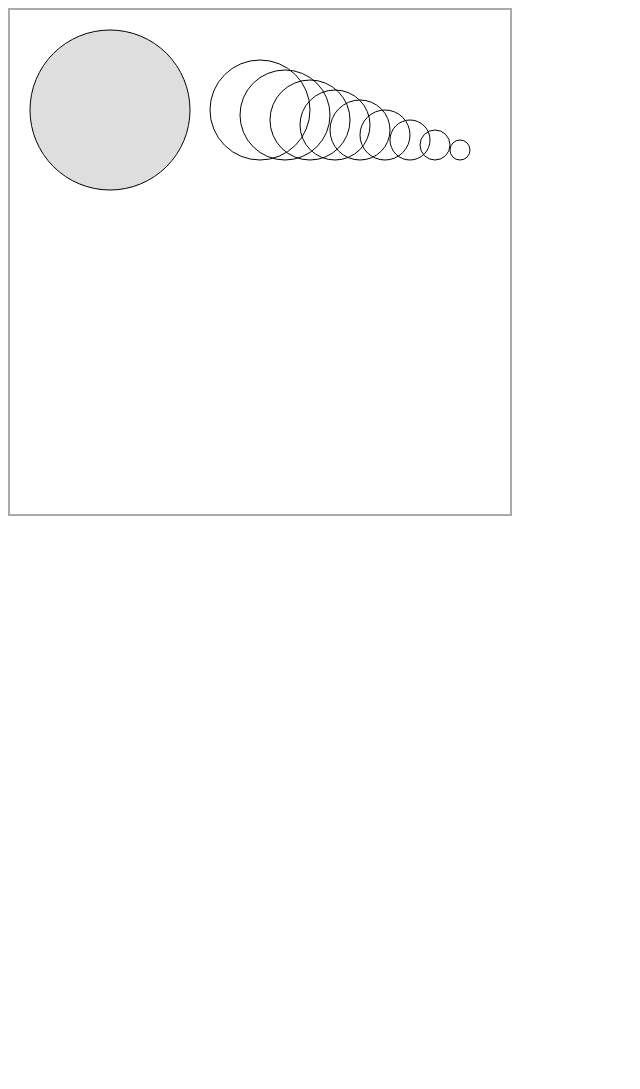
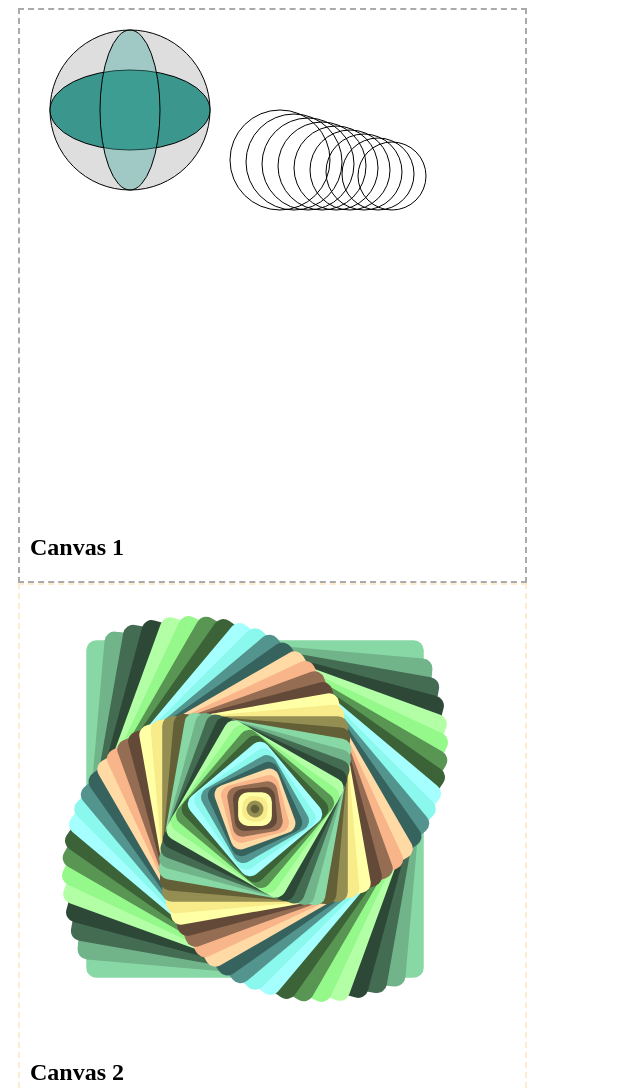
Before and after one commit to gracehartzell/raphael-js, a plain HTML site: page index.html in a window 1280 px wide. Shown: the top 1089 px of the page, without its empty margins (0-640 px from the left). Before the commit the page ends 800 px from the top, so only its background shows below. Drawn offline with nearby package versions, Linux system fonts and the light colour scheme.

Commit message:
More additions to my playground

```diff
--- a/app.js
+++ b/app.js
@@ -1,25 +1,54 @@
 console.log('Helplessly Hoping');
+
 document.addEventListener('DOMContentLoaded', () => {
     console.log('her harlequin hovers nearby');
 
+/***********************************************************************
+****************** BASIC SHAPES ***************************************
+***********************************************************************/
 
     let paper = new Raphael(document.getElementById('canvas_container'), 500, 500 );
 
     let circle = paper.circle(100, 100, 80);
 
     for (let i = 0; i < 9; i++) {
-        let multiplier = i*5;
-        paper.circle(250 + (5*multiplier), 100 + multiplier, 50 - multiplier);
+        let multiplier = i * 2; // distance between circles
+        paper.circle(250 + (7 * multiplier), 150 + multiplier, 50 - multiplier);
     }
 
     circle.attr('fill', '#dedede');
 
+    // Ellipses: required params: center x, center y, horizontal radius, vertical radius, e.g. ellipse(cx, cy, hrad, vrad):
+    let ellipse = paper.ellipse(100, 100, 80, 40);
+    ellipse.attr('fill', '#3b978d');
+    let ellipse2 = paper.ellipse(100, 100, 30, 80 );
+    ellipse2.attr({
+        'fill': '#41a59b',
+        'fill-opacity': 0.4
+    });
 
 
 
 
+/***********************************************************************
+******************CREATING PATHS ***************************************
+***********************************************************************/
+
+    let canvas3 = new Raphael(document.getElementById('canvas3'), 500, 500);
+
+    let rectPath = canvas3.path('M10, 10LI20,150L90,80Z'); // M(coordinates) moves pen to that position, L(coordinates) draws a line from current position (M) to new position (L). s draws smooth Bezier curve with given control point and endpoint. Z closes the path. Uppercase for absolute coordinates, lowercase for relative.
+    let curvePath = canvas3.path("M110,40s55, 09 40, 80Z");
+    rectPath.attr('fill', 'blue');
+    curvePath.attr('fill','red');
+
+    var t = canvas3.path('M100 100L150 150L100 300L100 100').attr({
+        'stroke': 'olivedrab',
+        'fill': 'blanchedalmond',
+        'fill-opacity': 0.2,
+        'stroke-width': 15,
+        'stroke-opacity': 0.7,
+        'stroke-linecap': 'round',
+        'stroke-linejoin': 'round'
+    });
+
 })
-
-// var paper = Raphael(10, 50, 320, 200);
-// var circle = paper.circle(50,40,10);
-// circle.attr('fill','#f00');
--- a/index.html
+++ b/index.html
@@ -9,13 +9,88 @@
     <style type="text/css">
         #canvas_container {
             width: 500px;
-            border: 2px solid #aaa;
+            border: 2px dashed #aaa;
+        }
+        #canvas {
+            width: 500px;
+            border: 2px dashed blanchedalmond;
+        }
+        #canvas3 {
+            width: 500px;
+            border: 2px dashed #aaa;
+        }
+        * {
+            padding-left: 5px;
         }
     </style>
     <title>Raphael Practice</title>
 </head>
 <body>
-    <div id="canvas_container"></div>
+    <div id="canvas_container">
+        <h2> Canvas 1 </h2>
+    </div>
+    <head>
+        <script src="https://cdnjs.cloudflare.com/ajax/libs/raphael/2.1.4/raphael-min.js"></script>
+        <script src="https://code.jquery.com/jquery-2.1.4.js"></script>
+        <script src="https://code.jquery.com/ui/1.11.4/jquery-ui.js"></script>
+        <link rel="stylesheet" href="https://code.jquery.com/ui/1.11.4/themes/ui-lightness/jquery-ui.css">
+    </head>
+    <body>
+        <div id="canvas"><h2>Canvas 2</h2></div>
+        <!-- <div id="rslider"></div> -->
+        <script>
+            let width = 0.9*$('#canvas').width() // left this jQuery because learning the library was more important than figuring out how to do this without jQuery #sorrynotsorry
 
+            let h = width
+
+            let paper = new Raphael( document.getElementById('canvas'), width, h ) // setting size of the canvas
+
+            let colors = ["#5A906E", "#77c66e", "#6ec6bd", "c6916e","c6bd6e"];
+
+            let luminance = [0.5, 0.25, -0.25, -0.5];
+
+            function ColorLuminance(hex, luminance) {
+                hex = String(hex).replace(/[^0-9a-f]/gi, '');
+                if (hex.length < 6) {
+                    hex = hex[0]+hex[0]+hex[1]+hex[1]+hex[2]+hex[2];
+                }
+                luminance = luminance || 0;
+
+                let rgb = "#", c, i;
+                for (i = 0; i < 3; i++) {
+                    c = parseInt(hex.substr(i*2,2), 16);
+                    c = Math.round(Math.min(Math.max(0, c + (c * luminance)), 255)).toString(16);
+                    rgb += ("00"+c).substr(c.length);
+                }
+
+                return rgb;
+            }
+
+            let numberRects = 40
+            let maxsize = 0.75*width
+
+            function makeRects() {
+                paper.clear()
+
+                let sizeChange = maxsize/numberRects
+                let cstart = -1
+
+                for (i = 0; i < numberRects; i++) {
+                    if ( i%4 == 0 ) { cstart++ }
+                    cstart = cstart % colors.length
+
+                    let thisRectSize = maxsize - i*sizeChange
+
+                    r = paper.rect( width/2 - thisRectSize/2, width/2 - thisRectSize/2, thisRectSize, thisRectSize, 10)
+                    r.attr({'transform':'r'+(i*5)})
+                    r.attr({'fill': ColorLuminance( colors[cstart], luminance[i%(luminance.length)]), 'stroke-width':0})
+                }
+            }
+
+            makeRects()
+
+        </script>
+        <div id="canvas3"><h2>Canvas 3</h2></div>
+    </body>
 </body>
 </html>
```
Also changed, not shown: 1 other file.
